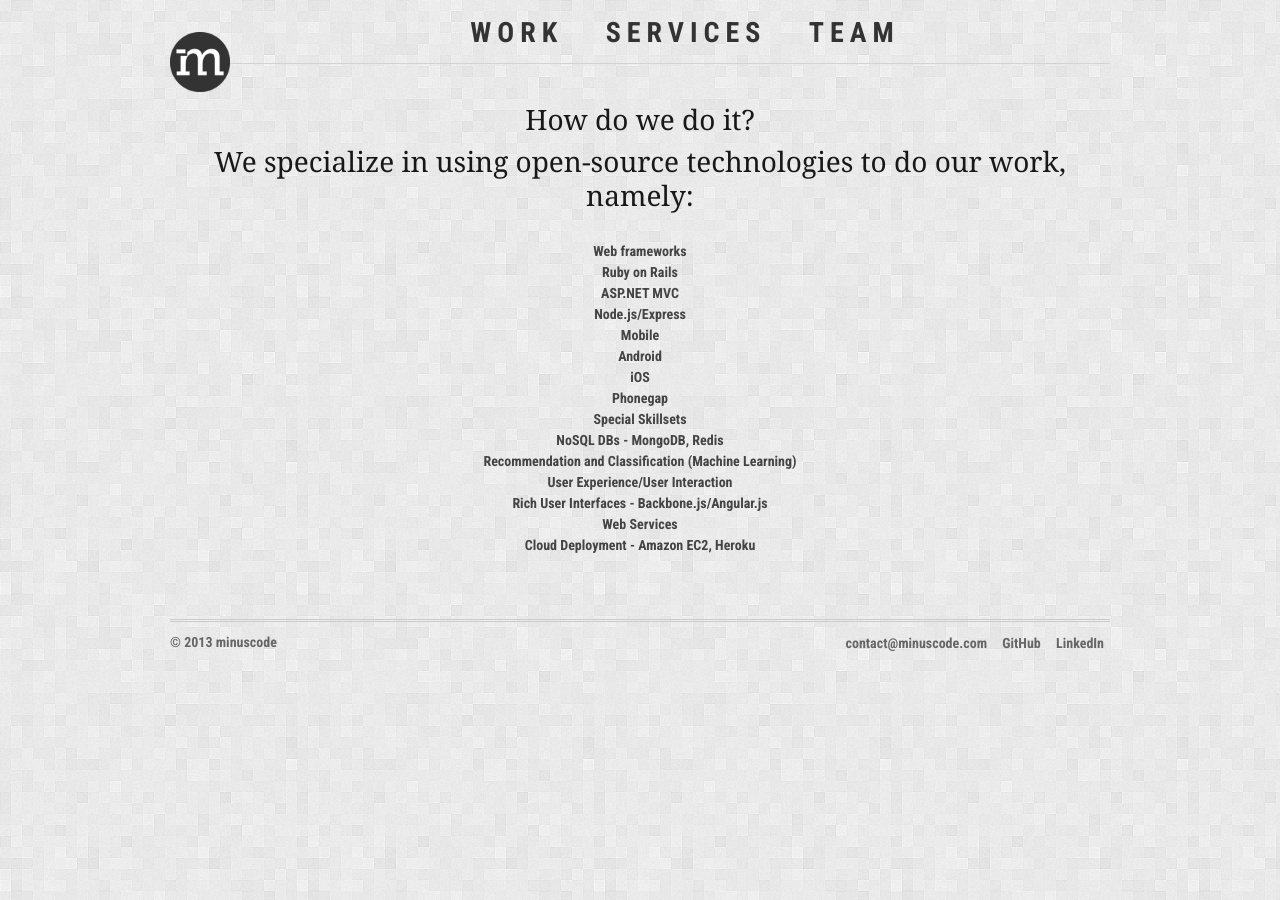
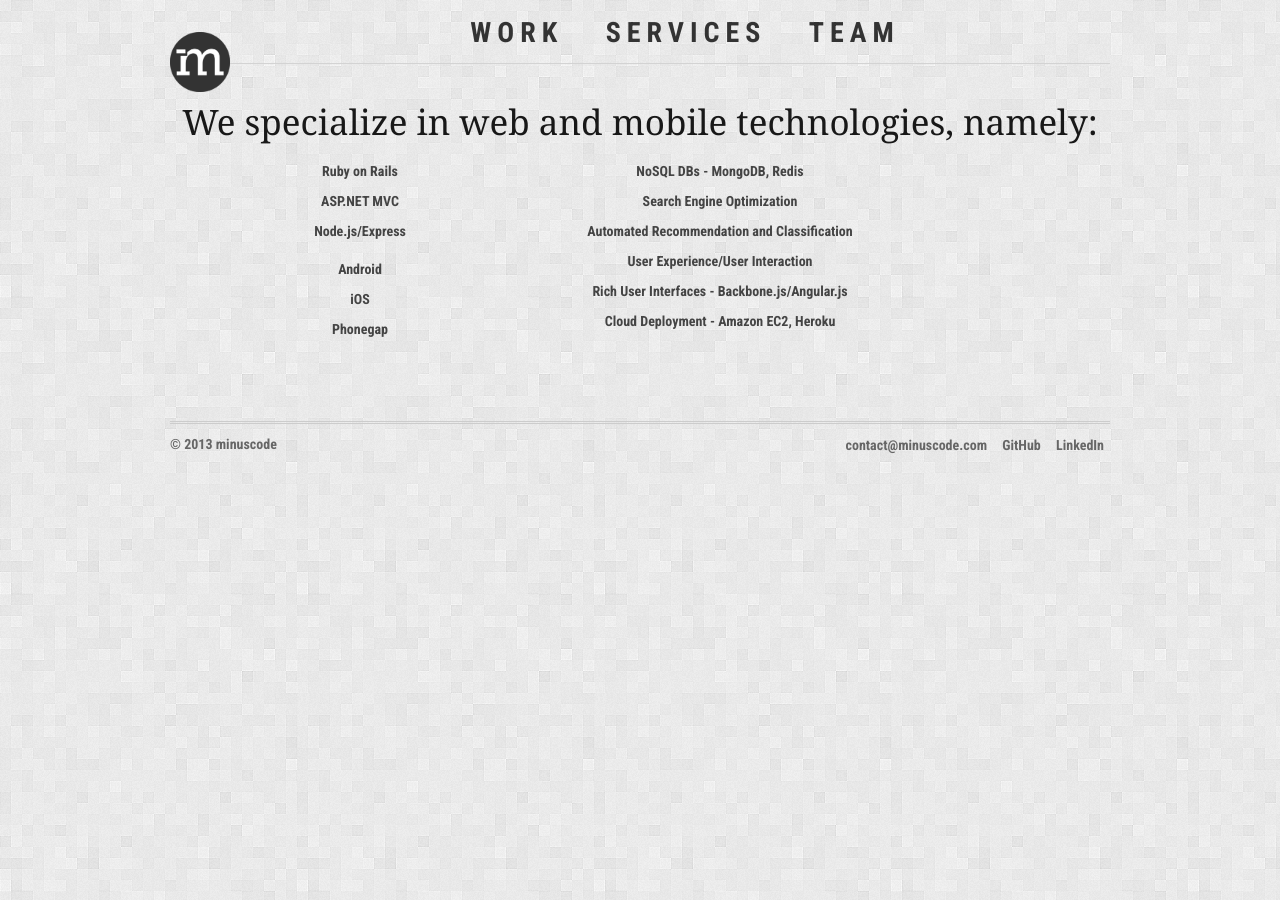
Before and after one commit to minuscode/minuscode.github.io, a Jekyll site: the page built from services/index.html, in a window 1280 px wide. Built offline with Jekyll 4.4.1, drawn with Linux system fonts in a browser that asks for light colours.

Commit message:
simple services styling

```diff
--- a/css/styles.css
+++ b/css/styles.css
@@ -159,12 +159,17 @@
 /* #Page Styles
 ================================================== */
 
+/* SERVICES PAGE */
+
+.services {
+  padding: 10px;
+}
+
 /* PORTFOLIO PAGE */
 
 .portfolio-item {
   margin: 10px;
 }
-
 
 img.portfolio{
   width: 100%;
--- a/services/index.html
+++ b/services/index.html
@@ -3,29 +3,31 @@
 title: Services
 ---
 
-<h3>How do we do it?</h3>
-<h3>We specialize in using open-source technologies to do our work, namely:</h3>
-</br>
-<dl>
-  <dt>Web frameworks</dt>
-  <dd>Ruby on Rails</dd>
-  <dd>ASP.NET MVC</dd>
-  <dd>Node.js/Express</dd>
-</dl>
+<h2>We specialize in web and mobile technologies, namely:</h2>
 
-<dl>
-  <dt>Mobile</dt>
-  <dd>Android</dd>
-  <dd>iOS</dd>
-  <dd>Phonegap</dd>
-</dl>
+<div class="services">
+<div class="six columns">
+  <ul>
+    <li>Ruby on Rails</li>
+    <li>ASP.NET MVC</li>
+    <li>Node.js/Express</li>
+  </ul>
 
-<dl>
-  <dt>Special Skillsets</dt>
-  <dd>NoSQL DBs - MongoDB, Redis</dd>
-  <dd>Recommendation and Classification (Machine Learning)</dd>
-  <dd>User Experience/User Interaction</dd>
-  <dd>Rich User Interfaces - Backbone.js/Angular.js</dd>
-  <dd>Web Services</dd>
-  <dd>Cloud Deployment - Amazon EC2, Heroku</dd>
-</dl>
+  <ul>
+    <li>Android</li>
+    <li>iOS</li>
+    <li>Phonegap</li>
+  </ul>
+</div>
+
+<div class="six columns">
+  <ul>
+    <li>NoSQL DBs - MongoDB, Redis</li>
+    <li>Search Engine Optimization
+    <li>Automated Recommendation and Classification</li>
+    <li>User Experience/User Interaction</li>
+    <li>Rich User Interfaces - Backbone.js/Angular.js</li>
+    <li>Cloud Deployment - Amazon EC2, Heroku</li>
+  </ul>
+</div>
+</div>
```
